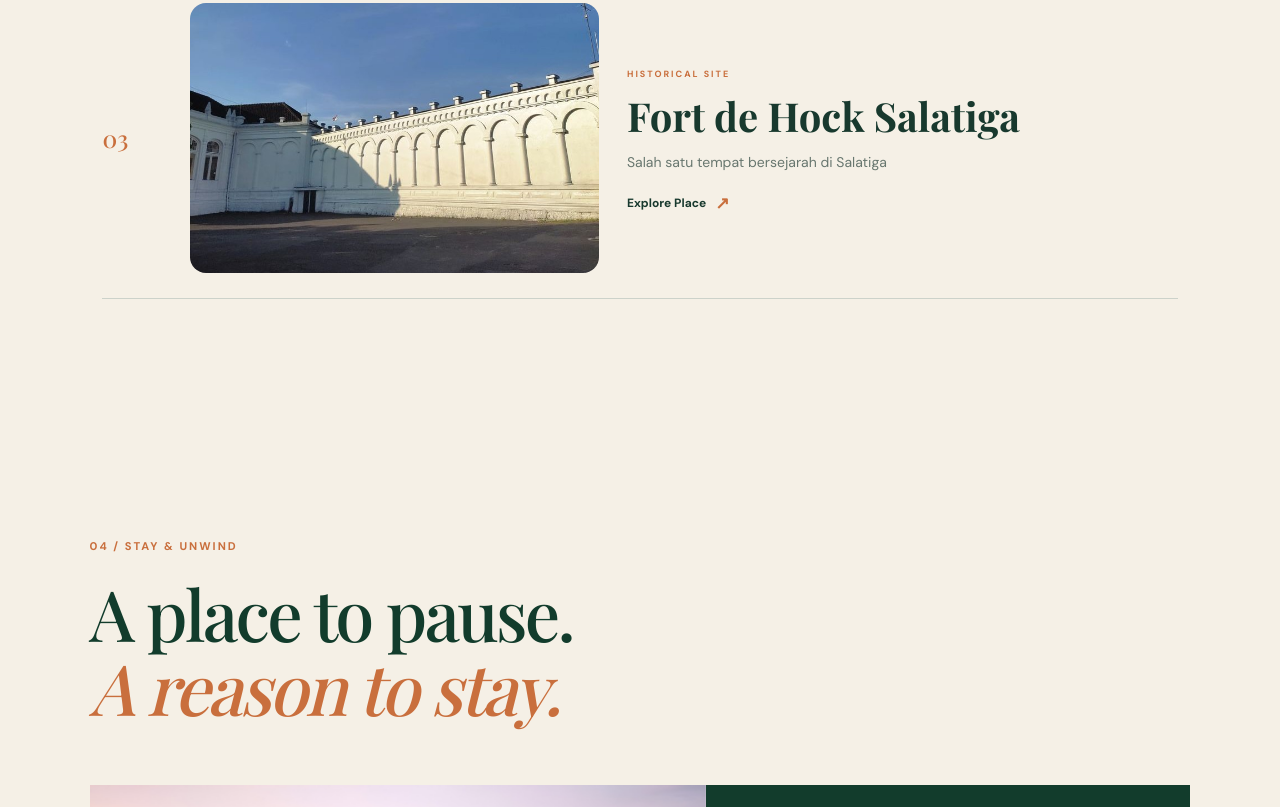
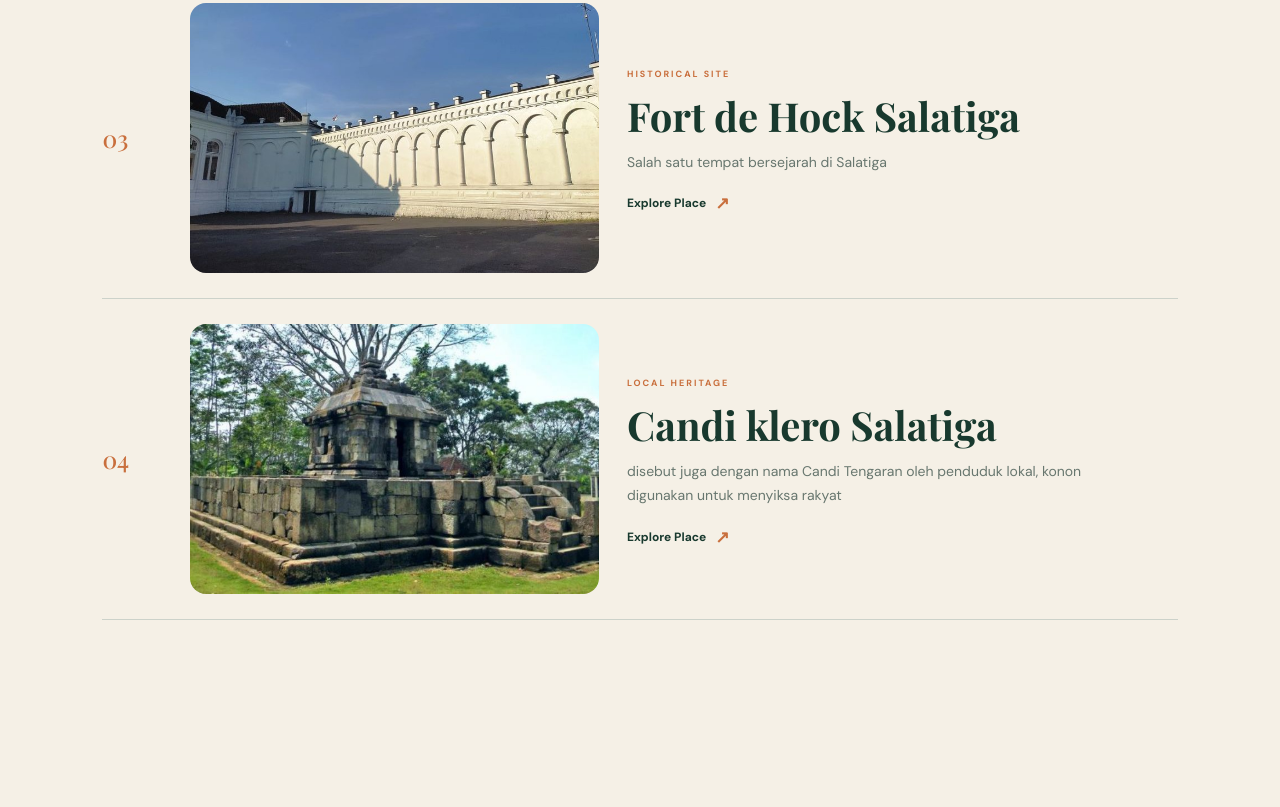
Before and after one commit to AHMAD2006661/integrasisistem_kelompok4, a plain HTML site: page index.html in a window 1280 px wide. Shown: the part 3415-4222 px from the top of the page. Drawn offline with nearby package versions, Linux system fonts and the light colour scheme; a web font is replaced by a local one.

Commit message:
tes Farros

```diff
--- a/index.html
+++ b/index.html
@@ -695,6 +695,56 @@
         </article>
 
 
+        <article
+            class="heritage-card reveal">
+
+
+            <div class="heritage-number">
+                04
+            </div>
+
+
+            <div class="heritage-image">
+
+                <img
+                    src="img/Candi klero.jpg"
+                    alt="Omah Kriya Salatiga">
+
+            </div>
+
+
+            <div class="heritage-info">
+
+                <small>
+                    LOCAL HERITAGE
+                </small>
+
+
+                <h3>
+                    Candi klero Salatiga
+                </h3>
+
+
+                <p>
+
+                    disebut juga dengan nama Candi Tengaran oleh penduduk lokal, konon digunakan untuk menyiksa rakyat
+
+                </p>
+
+
+                <a
+                    href="detail.html?id=dekranasda">
+
+                    Explore Place
+
+                    <b>↗</b>
+
+                </a>
+
+            </div>
+
+        </article>
+
     </div>
 
 </section>
```
